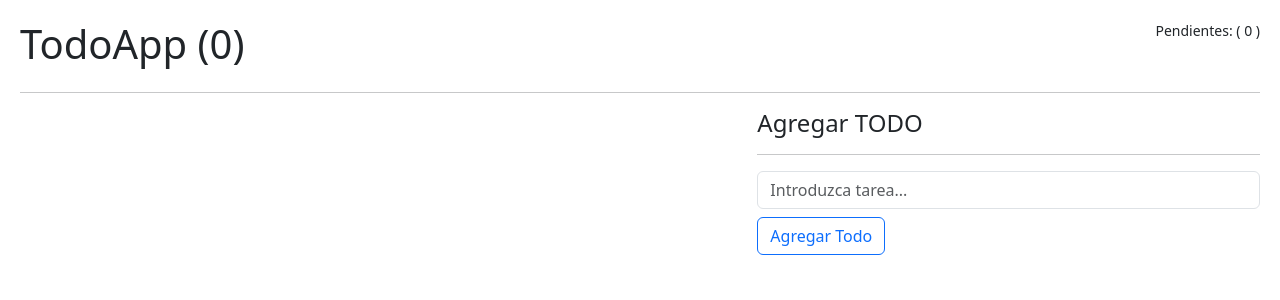
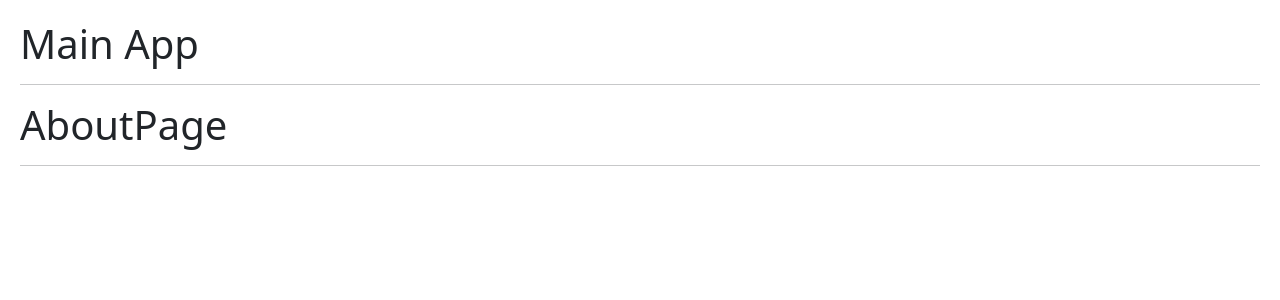
Before and after one commit to AlexRodRom/05-hook-app, a React (Vite) app: page /about in a window 1280 px wide. Shown: the top 300 px of the page. Built offline with nearby package versions, Linux system fonts and the light colour scheme.

Commit message:
Add react*-router-dom

```diff
--- a/package.json
+++ b/package.json
@@ -11,7 +11,8 @@
   },
   "dependencies": {
     "react": "^18.2.0",
-    "react-dom": "^18.2.0"
+    "react-dom": "^18.2.0",
+    "react-router-dom": "^6.20.0"
   },
   "devDependencies": {
     "@types/react": "^18.2.15",
--- /dev/null
+++ b/src/09-useContext/AboutPage.jsx
@@ -0,0 +1,10 @@
+
+export const AboutPage = () => {
+  return (
+    <>
+        <h1>AboutPage</h1>
+        <hr/>
+
+    </>
+  )
+}
--- /dev/null
+++ b/src/09-useContext/HomePage.jsx
@@ -0,0 +1,10 @@
+
+export const HomePage = () => {
+  return (
+    <>
+        <h1>HomePage</h1>
+        <hr/>
+
+    </>
+  )
+}
--- /dev/null
+++ b/src/09-useContext/LoginPage.jsx
@@ -0,0 +1,10 @@
+
+export const LoginPage = () => {
+  return (
+    <>
+        <h1>LoginPage</h1>
+        <hr/>
+
+    </>
+  )
+}
--- /dev/null
+++ b/src/09-useContext/MainApp.jsx
@@ -0,0 +1,22 @@
+import { Navigate, Route, Routes } from "react-router-dom"
+import { HomePage } from "./HomePage"
+import { LoginPage } from "./LoginPage"
+import { AboutPage } from "./AboutPage"
+
+export const MainApp = () => {
+  return (
+    <>
+        <h1>Main App</h1>
+        <hr/>
+         <Routes>
+            <Route path='/' element={<HomePage />} />
+            <Route path='login' element={<LoginPage />} />
+            <Route path='about' element={<AboutPage />} />
+
+            {/* <Route path='*' element={ <HomePage /> } /> */}
+            <Route path='*' element={ <Navigate to="/about"/> } /> {/*si la ruta no existe te lleva al about y cambia la URL al about. */}
+         </Routes>
+
+    </>
+  )
+}
--- a/src/hooks/useTodos.js
+++ b/src/hooks/useTodos.js
@@ -1,4 +1,4 @@
-import { useEffect, useReducer, useState } from "react";
+import { useEffect, useReducer } from "react";
 import { todoReducer } from "../08-useReducer/todoReducer";
 
 const init = () => {
--- a/src/main.jsx
+++ b/src/main.jsx
@@ -1,5 +1,6 @@
 import ReactDOM from 'react-dom/client'
 import './index.css'
+import { BrowserRouter } from 'react-router-dom';
 //import { CounterWithCustomHook } from './01-useState/CounterWithCustomHook'
 //import { SimpleForm } from './02-useEffect/SimpleForm'
 // import { FormWithCustomHook } from './02-useEffect/FormWithCustomHook'
@@ -11,10 +12,14 @@
 //import { CallBackHook } from './06-memos/CallBackHook'
 //import { Padre } from './07-tarea-memo/Padre'
 //import './08-useReducer/intro-reducer';
-import { TodoApp } from './08-useReducer/TodoApp';
+//import { TodoApp } from './08-useReducer/TodoApp';
+import { MainApp } from './09-useContext/mainApp';
 
 ReactDOM.createRoot(document.getElementById('root')).render(
-  // <React.StrictMode>
-      <TodoApp />
-  // </React.StrictMode>,
+  <BrowserRouter>
+    {/* <React.StrictMode> */}
+        <MainApp />
+    {/* </React.StrictMode> */}
+  </BrowserRouter>
+
 )
```
Also changed, not shown: 1 other file (tests, documents, lock files or other folders).
